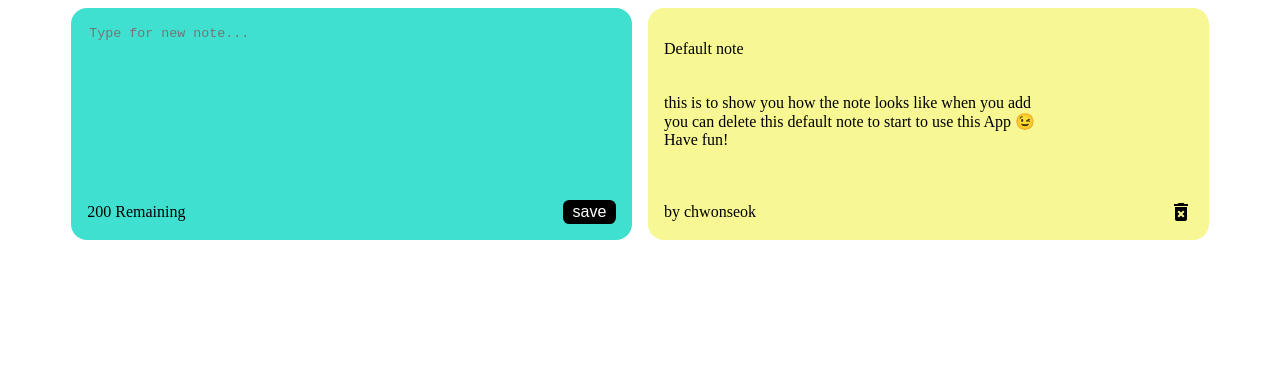
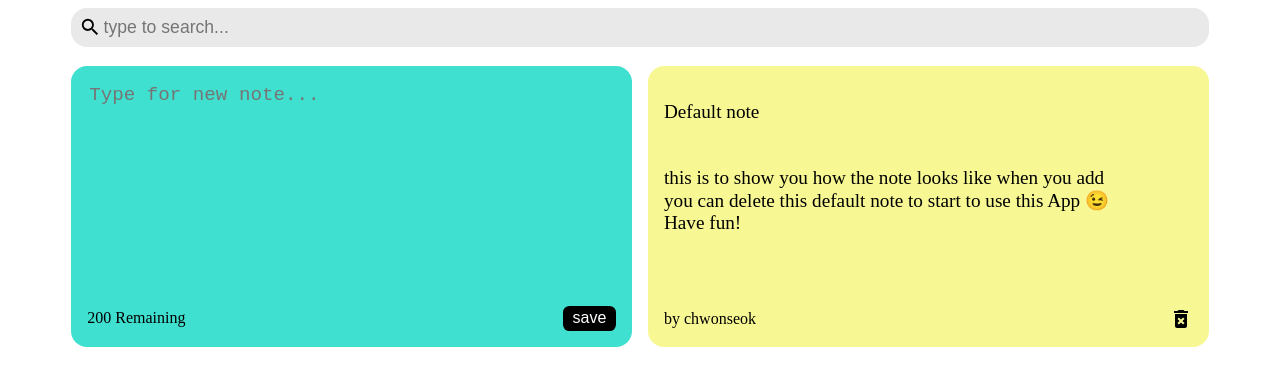
Before and after one commit to chwonseok/react-note-app, a React (Create React App) app: page / in a window 1280 px wide. Shown: the top 386 px of the page. Built offline with nearby package versions, Linux system fonts and the light colour scheme.

Commit message:
Add: search function in AppJs

```diff
--- a/src/App.js
+++ b/src/App.js
@@ -1,6 +1,7 @@
 import { useState } from 'react';
 import NotesList from './components/NotesList';
 import uniqid from 'uniqid';
+import Search from './components/Search';
 
 const defaultNote = [
   {
@@ -12,6 +13,7 @@ const defaultNote = [
 
 const App = () => {
   const [notes, setNotes] = useState(defaultNote);
+  const [searchText, setSearchText] = useState('');
 
   const removeNote = (id) => {
     const newNotes = notes.filter((note) => note.id !== id);
@@ -33,7 +35,14 @@ const App = () => {
   return (
     <div className="app">
       <div className="container">
-        <NotesList notes={notes} addNote={addNote} removeNote={removeNote} />
+        <Search searchNote={setSearchText} />
+        <NotesList
+          notes={notes.filter((note) =>
+            note.text.toLowerCase().includes(searchText)
+          )}
+          addNote={addNote}
+          removeNote={removeNote}
+        />
       </div>
     </div>
   );
--- /dev/null
+++ b/src/components/Search.js
@@ -0,0 +1,17 @@
+import { MdSearch } from 'react-icons/md';
+
+const Search = ({ searchNote }) => {
+  const onChange = (e) => {
+    const textValue = e.target.value;
+    searchNote(textValue);
+  };
+
+  return (
+    <div className="search">
+      <MdSearch className="search-icon" />
+      <input onChange={onChange} type="text" placeholder="type to search..." />
+    </div>
+  );
+};
+
+export default Search;
--- a/src/index.css
+++ b/src/index.css
@@ -1,9 +1,8 @@
-/* Reset CSS */
+/* App.js */
 .app {
   width: 100%;
 }
 
-/* App.js */
 .container {
   width: 90%;
   max-width: 1440px;
@@ -32,6 +31,10 @@
   white-space: pre-wrap;
 }
 
+.note p {
+  font-size: 1.2rem;
+}
+
 .note-footer {
   display: flex;
   align-items: center;
@@ -56,6 +59,8 @@
   background: turquoise;
   border: none;
   resize: none;
+
+  font-size: 1.2rem;
 }
 
 .note.new textarea:focus {
@@ -75,3 +80,29 @@
   cursor: pointer;
   opacity: 0.6;
 }
+
+/* Search.js */
+.search {
+  display: flex;
+  align-items: center;
+  background: rgb(233, 233, 233);
+  border-radius: 1rem;
+
+  margin-bottom: 1.2rem;
+  padding: 0.5rem;
+}
+
+.search input {
+  border: none;
+  background: rgb(233, 233, 233);
+
+  font-size: 1.1rem;
+}
+
+.search input:focus {
+  outline: none;
+}
+
+.search-icon {
+  font-size: 1.4rem;
+}
```
